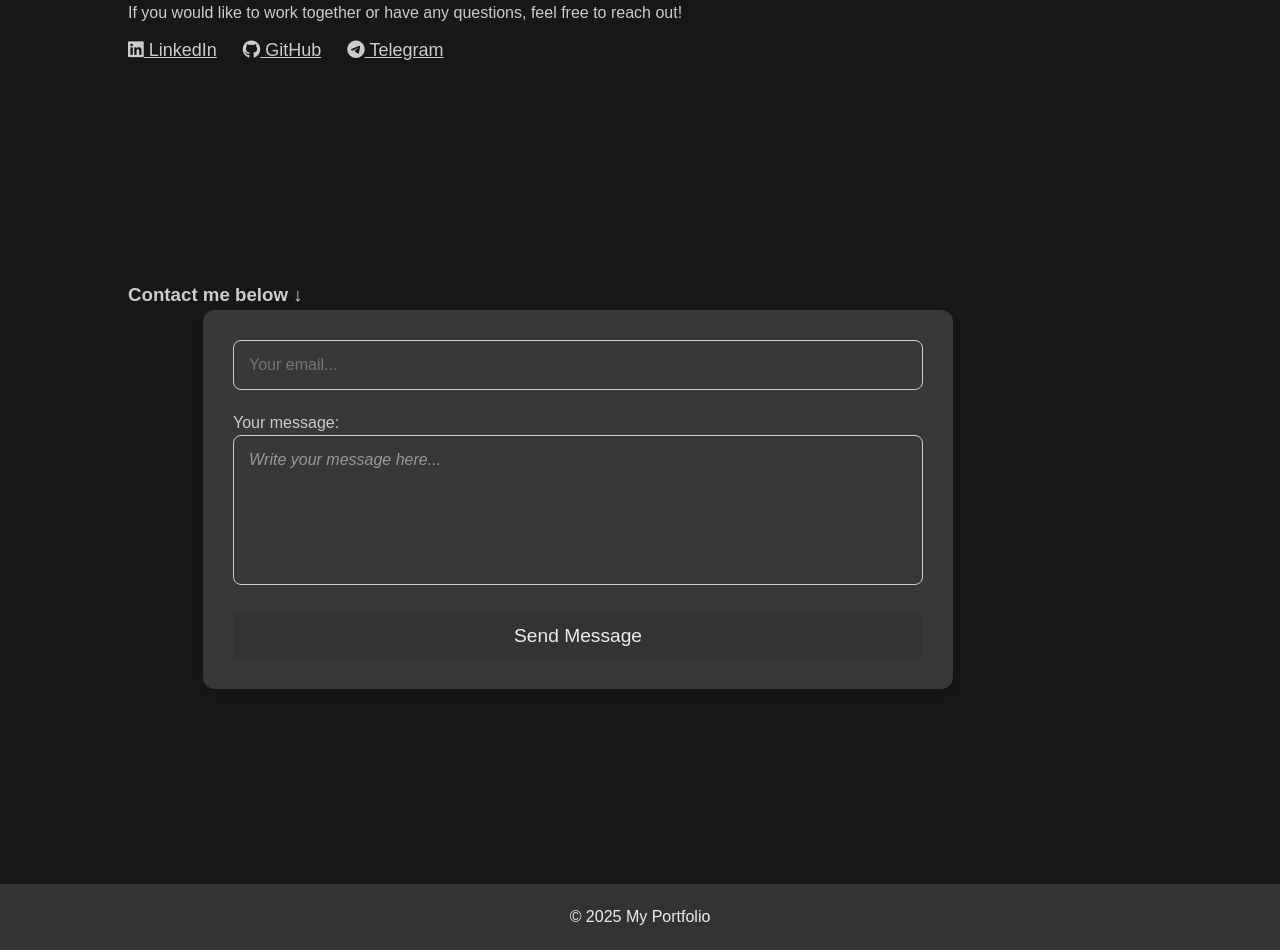
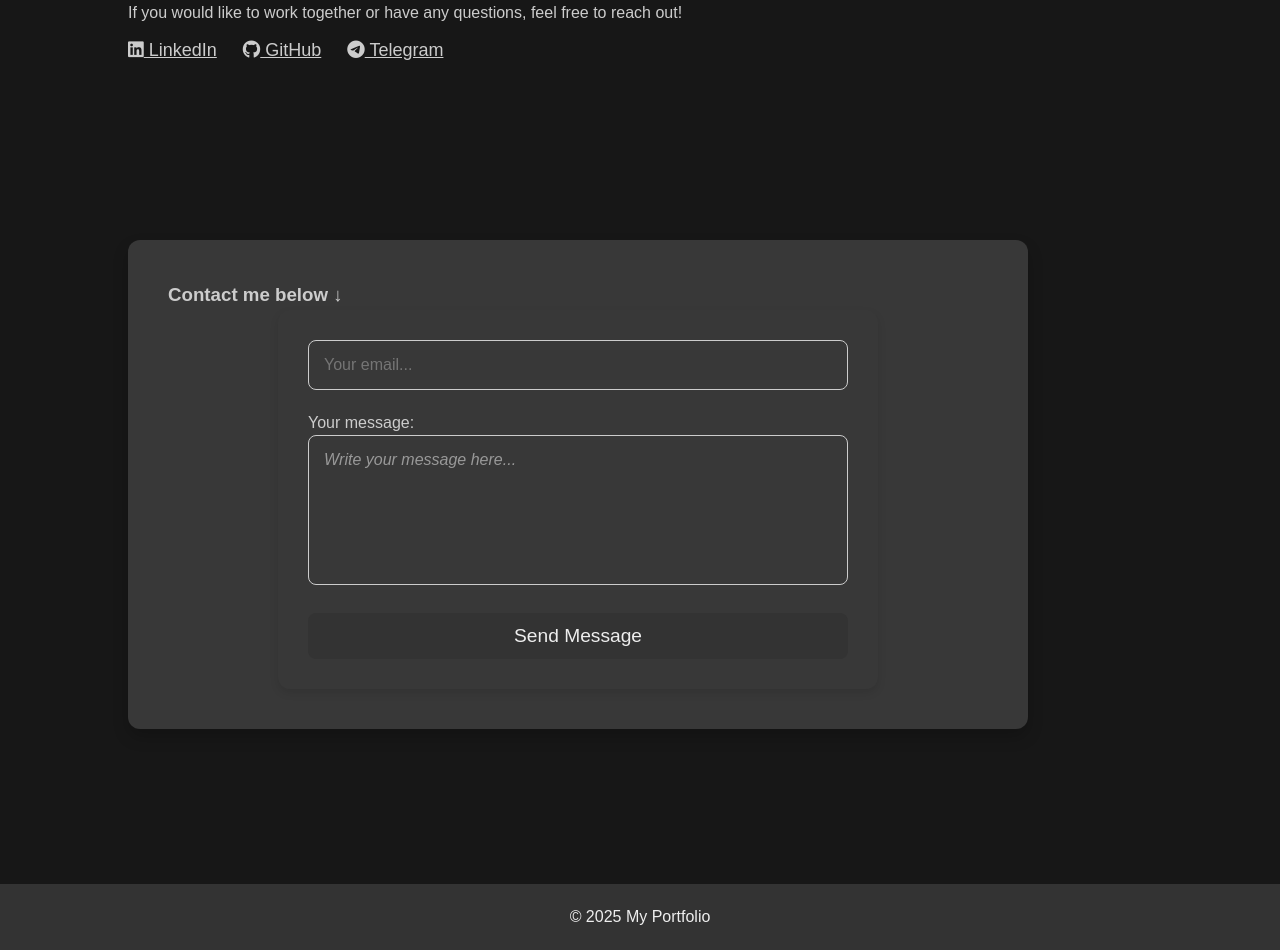
Before and after one commit to K4shalot/MyPortfolio, a Django app: page / in a window 1280 px wide. Shown: the part 876-1826 px from the top of the page. Run offline with Django 5.2, Linux system fonts and the light colour scheme; data that the repository does not hold is empty.

Commit message:
visual effects

```diff
--- a/myportfolio/myapp/static/myapp/style.css
+++ b/myportfolio/myapp/static/myapp/style.css
@@ -186,7 +186,7 @@ header nav ul li a:hover {
     padding: 30px;
     border-radius: 12px;
     box-shadow: 0 4px 8px rgba(0, 0, 0, 0.1);
-    max-width: 750px;
+    max-width: 600px;
     margin: 0 auto;
 }
 
@@ -342,18 +342,24 @@ footer {
 }
 
 #message-and-certificates {
-    display: grid;
-    place-items: center;
+    display: flex;
+    justify-content: center;
+    align-items: center;
     min-height: 100vh;
     width: 100%;
+    box-sizing: border-box;
+    padding: 20px;
     padding: 10px 0;
-    box-sizing: border-box;
 }
 
 .message-form {
-    flex: 1 1 100%;
     max-width: 900px;
     width: 100%;
+    padding: 40px;
+    background-color: #383838;
+    border-radius: 12px;
+    box-shadow: 0 8px 16px rgba(0, 0, 0, 0.2);
+    flex: 1 1 100%;
 }
 
 
@@ -394,6 +400,9 @@ footer {
 
     #contact-form {
         padding: 20px;
+        display: flex;
+        flex-direction: column;
+        gap: 20px;
     }
 
     textarea {
```
